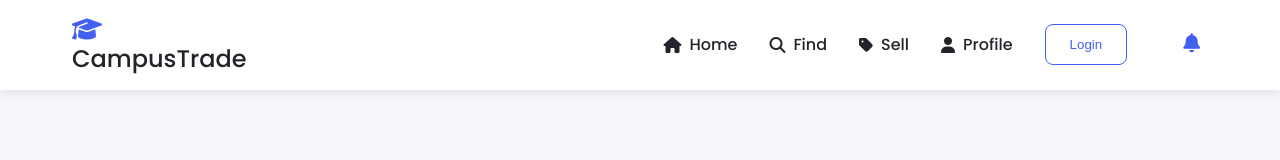
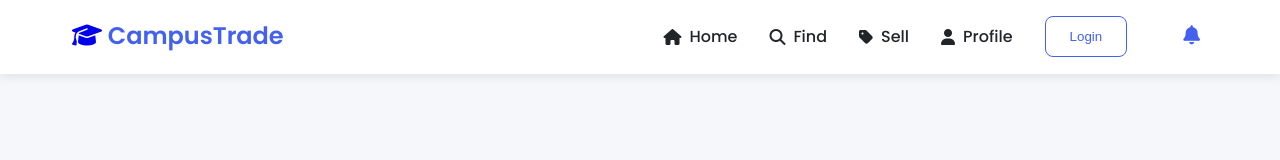
Before and after one commit to Vaggiri/free-sale-frontend, a plain HTML site: page index.html in a window 1280 px wide. Shown: the top 160 px of the page. Drawn offline with nearby package versions, Linux system fonts and the light colour scheme; no server answers.

Commit message:
Initial Commit

```diff
--- a/index.html
+++ b/index.html
@@ -63,10 +63,7 @@
     <nav class="navbar">
         <div class="nav-container">
             <div class="nav-logo">
-                <h1>
-                  <i class="fas fa-graduation-cap"></i>
-                  <a href="#" data-page="home" class="nav-link">CampusTrade</a>
-                </h1>
+                <h1><a href="#" data-page="home"><i class="fas fa-graduation-cap"></i></a> CampusTrade</h1>
               </div>
             <div class="nav-menu">
                 <a href="#" class="nav-link" data-page="home">
```
